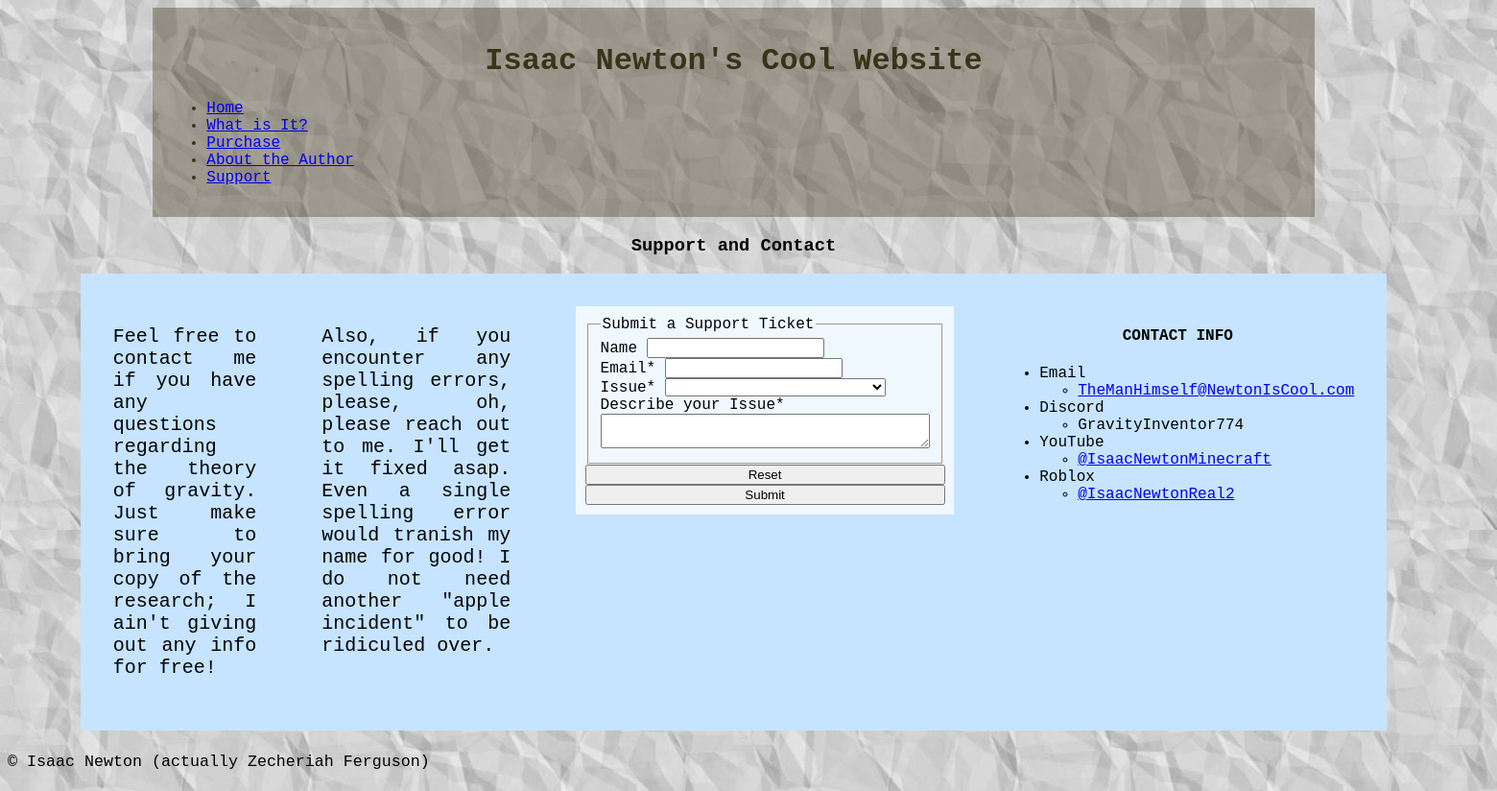
After one commit to ZechsVariety/HTML-CSS-JS-Fundamentals, a PHP site: page /support.html in a window 1560 px wide. The commit adds this page. Shown: the whole page at 96% size. Run offline with PHP 8.4, Linux system fonts and the light colour scheme.

Commit message:
support page
pretty simple. just a copy of the review form but with a dropdown for issue type. the contact info is just an unordered list with sublists. only the roblox account is real.

- added email, address and textarea inputs for purchase page
- added required asterisks for required fields

```diff
--- a/project-1/css/styles.css
+++ b/project-1/css/styles.css
@@ -39,6 +39,10 @@ header {
     margin: 0 auto;
 
     padding: 1em;
+}
+
+ul {
+    text-align: left;
 }
 
 main {
@@ -111,10 +115,13 @@ form {
     text-align: left;
 }
 form#reviewForm {
-    width: 100%;
+    width: 105%
 }
 form#purchaseForm {
     width: 50%
+}
+form#contactForm {
+    width: 105%;
 }
 
 fieldset {
--- a/project-1/index.html
+++ b/project-1/index.html
@@ -39,6 +39,7 @@
 				<p>
 					Ever wonder how gravity works? Heck, what even is a "gravity" anyway? <strong>I HAVE THE ANSWERS!!!</strong>
 					<br /><br />I, the ever so famous sir Isaac Newton, know things... about gravity. NO ONE ELSE knows what I know, but all that ends today. With my research up for grabs, <em>YOU</em> can be the next genius with incredible knowledge of how jumping is even possible, and stuff like that.
+					<br /><br />Imagine... a piano falling right above you. How would you ever survive without the ability to calculate its speed? This research is a life saver!
 				</p>
 
 
--- /dev/null
+++ b/project-1/support.html
@@ -0,0 +1,140 @@
+<!DOCTYPE html>
+<html lang="en">
+	<head>
+		<meta charset="utf-8" />
+		<title>Purchase - Isaac Newton's Cool Website</title>
+		<meta name="author" content="Zecheriah" />
+		<meta name="description" content="A satirical website depicting Isaac Newton as a self-obsessed saleman">
+		<link rel="shortcut icon" href="images/favicon.png" type="image/x-icon" />
+		<link rel="stylesheet" href="css/styles.css" />
+	</head>
+
+	<body>
+		<header>
+			<h1>Isaac Newton's Cool Website</h1>
+
+            <nav>
+				<ul>
+					<li><a href="index.html" title="Go to the Home page">Home</a></li>
+
+					<li><a href="gravity.html" title="Learn about what gravity is">What is It?</a></li>
+
+					<li><a href="purchase.html" title="Purchase the amazing papers">Purchase</a></li>
+
+					<li><a href="about.html" title="Learn about me, the amazing author, Isaac Newton">About the Author</a></li>
+
+					<li><a href="support.html" title="Access customer support and author contact">Support</a></li>
+				</ul>
+			</nav>
+		</header>
+
+		<div>
+			<h3>Support and Contact</h3>
+
+			<main>
+				<section>
+					<p>
+						Feel free to contact me if you have any questions regarding the theory of gravity. Just make sure to bring your copy of the research; I ain't giving out any info for free!
+					</p>
+				</section>
+				<section>
+					<p>Also, if you encounter any spelling errors, please, oh, please reach out to me. I'll get it fixed asap. Even a single spelling error would tranish my name for good! I do not need another "apple incident" to be ridiculed over.</p>
+				</section>
+
+				<section>
+					<form id="contactForm">
+						<fieldset>
+							<legend>Submit a Support Ticket</legend>
+
+							<div>
+								<label for="name">Name</label>
+								<input type="text" id="name" />
+							</div>
+
+							<div>
+								<label for="email">Email*</label>
+								<input type="email" id="email" required />
+							</div>
+
+							<div>
+								<label>Issue*</label>
+								<select id="issueDropdown" required>
+									<option selected disabled hidden></option> <!--defaults to a blank value that is invalid. thanks to Aurelio for the solution https://stackoverflow.com/questions/3518002/how-can-i-set-the-default-value-for-an-html-select-element-->
+									<optgroup label="Theory of Gravity">
+										<option>Misprint issues</option>
+										<option>I have criticism</option>
+										<option>I just don't get it</option>
+									</optgroup>
+									<optgroup label="Delivery Issues">
+										<option>My order never arrived</option>
+										<option>My order is late</option>
+										<option>My order is damaged</option>
+										<option>Pigeon ate it</option>
+										<option>They didn't let me pet the horsey</option>
+									</optgroup>
+									<optgroup label="Other">
+										<option>I have feedback</option>
+										<option>I have fanart</option>
+										<option>I just want to say hi</option>
+										<option>Other</option>
+									</optgroup>
+								</select>
+							</div>
+
+							<div>
+								<label for="issue">Describe your Issue*</label>
+								<textarea type="text" id="issue" required cols="40"></textarea>
+							</div>
+						</fieldset>
+
+						<button type="reset">Reset</button>
+                		<button type="submit">Submit</button>
+					</form>
+				</section>
+
+				<section>
+					<h4>CONTACT INFO</h4>
+
+					<ul>
+						<li>
+							Email
+							<ul>
+								<li>
+									<a href="mailto:TheManHimself@NewtonIsCool.com">TheManHimself@NewtonIsCool.com</a>
+								</li>
+							</ul>
+						</li>
+						<li>
+							Discord
+							<ul>
+								<li>
+									GravityInventor774
+								</li>
+							</ul>
+						</li>
+						<li>
+							YouTube
+							<ul>
+								<li>
+									<a href="https://www.youtube.com/@IsaacNewtonMinecraft">@IsaacNewtonMinecraft</a>
+								</li>
+							</ul>
+						</li>
+						<li>
+							Roblox
+							<ul>
+								<li>
+									<a href="https://www.roblox.com/users/10121122537/profile">@IsaacNewtonReal2</a>
+								</li>
+							</ul>
+						</li>
+					</ul>
+				</section>
+			</main>
+		</div>
+
+		<footer>
+			<p><small>© Isaac Newton (actually Zecheriah Ferguson)</small></p>
+		</footer>
+	</body>
+</html>
```
Also changed, not shown: project-1/purchase.html (+8 -8 lines).
